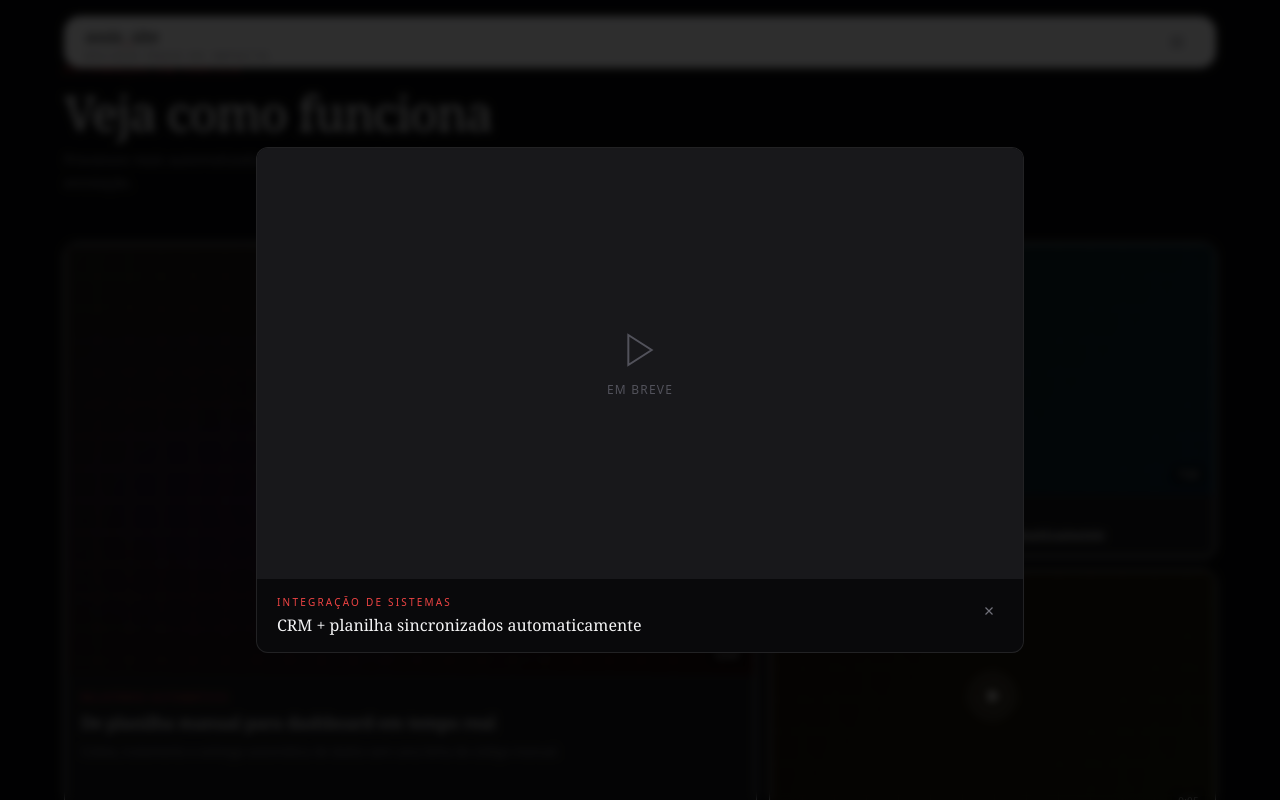
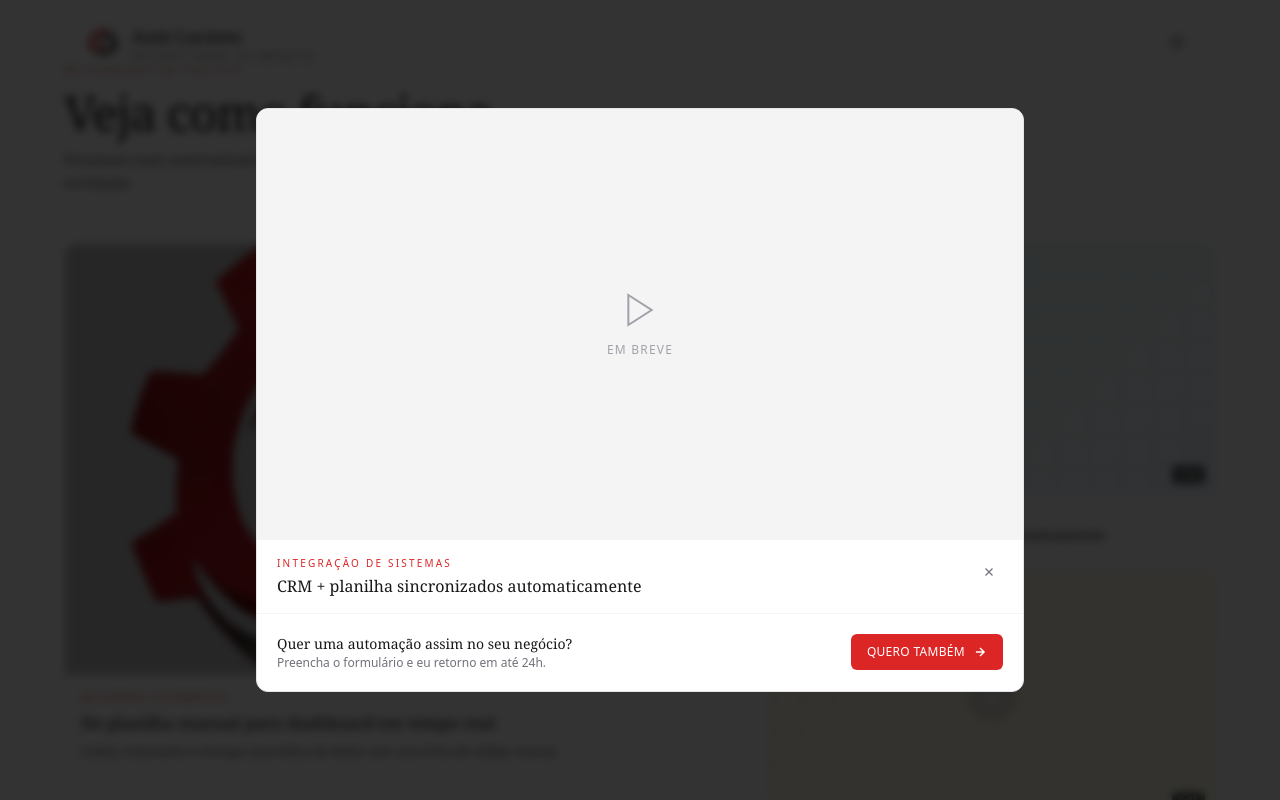
Before and after one commit to Danielalveslira/assis_automacoes, a Next.js app: page /home in a window 1280 px wide. Both pictures are taken after a click on the element 992 px from the left and 1363 px from the top of the page. Shown: the part 963-1763 px from the top of the page. Built offline with nearby package versions, Linux system fonts and the light colour scheme.

Commit message:
adiciona form nos videos

```diff
--- a/app/layout.tsx
+++ b/app/layout.tsx
@@ -2,8 +2,9 @@ import type { Metadata, Viewport } from "next";
 import { Inter, Instrument_Serif } from "next/font/google";
 import Link from "next/link";
 import { Analytics } from "@vercel/analytics/next";
+import Image from "next/image";
 
-import MobileMenu from "@/components/MobileMenu";
+// import MobileMenu from "@/components/MobileMenu";
 import { ThemeProvider } from "@/components/ThemeProvider";
 import { ThemeToggle } from "@/components/ThemeToggle";
 
@@ -125,15 +126,52 @@ function SiteFooter() {
 function Brand({ size = "md" }: { size?: "sm" | "md" }) {
   const titleSize = size === "sm" ? "text-base" : "text-lg";
   const tagSize   = size === "sm" ? "text-[9px]" : "text-[10px]";
+  const logoSize  = size === "sm" ? 28 : 36;
 
   return (
-    <Link href="/" className="flex flex-col leading-tight group">
-      <span className={`font-serif font-normal tracking-tight ${titleSize} text-zinc-900 dark:text-zinc-100 group-hover:opacity-75 transition-opacity duration-200`}>
-        assis<span className="text-red-600 dark:text-red-500">_</span>site
-      </span>
-      <span className={`font-sans ${tagSize} tracking-[0.22em] uppercase text-zinc-500 dark:text-zinc-500`}>
-        Decidir frase de impacto
-      </span>
+    <Link
+      href="/"
+      className="flex items-center gap-2.5 group"
+      aria-label="assis_site — Página inicial"
+    >
+      {/* Logo — troca conforme o tema */}
+      <div
+        className="relative shrink-0"
+        style={{ width: logoSize, height: logoSize }}
+      >
+        {/* Light mode */}
+        <Image
+          src="/clara.png"
+          alt="assis_site logo"
+          fill
+          sizes={`${logoSize}px`}
+          priority
+          className="object-contain block dark:hidden"
+        />
+        {/* Dark mode */}
+        <Image
+          src="/dark.png"
+          alt="assis_site logo"
+          fill
+          sizes={`${logoSize}px`}
+          priority
+          className="object-contain hidden dark:block"
+        />
+      </div>
+
+      {/* Texto da brand */}
+      <div className="flex flex-col leading-tight">
+        <span
+          className={`font-serif font-normal tracking-tight ${titleSize} text-zinc-900 dark:text-zinc-100 group-hover:opacity-75 transition-opacity duration-200`}
+        >
+          Assis Luciano
+        </span>
+        <span
+          className={`font-sans ${tagSize} tracking-[0.22em] uppercase text-zinc-500 dark:text-zinc-500`}
+        >
+          Decidir frase de impacto
+        </span>
+      </div>
     </Link>
   );
 }
--- a/components/VideoSection.tsx
+++ b/components/VideoSection.tsx
@@ -1,7 +1,7 @@
 // components/VideoSection.tsx
 'use client';
 
-import { useState } from 'react';
+import { useState, useEffect, useRef } from 'react';
 
 // ── TIPOS ─────────────────────────────────────────────────
 interface Video {
@@ -10,11 +10,11 @@ interface Video {
   title: string;
   desc?: string;
   duration: string;
-  // Troque src por uma URL real de YouTube/Vimeo quando tiver o vídeo
   src?: string;
+  thumbnail?: string;
 }
 
-// ── DADOS (substitua src quando tiver os vídeos reais) ────
+// ── DADOS ─────────────────────────────────────────────────
 const VIDEOS: Video[] = [
   {
     id: 'v1',
@@ -22,7 +22,8 @@ const VIDEOS: Video[] = [
     title: 'De planilha manual para dashboard em tempo real',
     desc: 'Coleta, tratamento e entrega automática de dados sem uma linha de código manual.',
     duration: '12:47',
-    src: "https://www.youtube-nocookie.com/embed/jNQXAC9IVRw?autoplay=1"
+    src: 'https://www.youtube-nocookie.com/embed/jNQXAC9IVRw?autoplay=1',
+    thumbnail: '/clara.png',
   },
   {
     id: 'v2',
@@ -40,18 +41,66 @@ const VIDEOS: Video[] = [
 
 // ── PLAYER MODAL ──────────────────────────────────────────
 function VideoModal({ video, onClose }: { video: Video; onClose: () => void }) {
+  const [showForm, setShowForm] = useState(false);
+  const formContainerRef = useRef<HTMLDivElement>(null);
+
+  // Carrega o script do OpnForm dinamicamente quando o form abre
+  useEffect(() => {
+    if (!showForm) return;
+
+    const scriptId = 'opnform-embed-handler';
+    const formId = 'formulario-de-solicitacao-de-servico-6x78e7';
+
+    const initEmbed = () => {
+      // @ts-expect-error - initEmbed é injetado pelo script externo
+      if (typeof window.initEmbed === 'function') {
+        // @ts-expect-error
+        window.initEmbed(formId, { autoResize: true });
+      }
+    };
+
+    const existing = document.getElementById(scriptId) as HTMLScriptElement | null;
+    if (existing) {
+      initEmbed();
+      return;
+    }
+
+    const script = document.createElement('script');
+    script.id = scriptId;
+    script.src = 'https://opnform.com/widgets/iframe.min.js';
+    script.async = true;
+    script.onload = initEmbed;
+    document.body.appendChild(script);
+  }, [showForm]);
+
+  // Bloqueia scroll do body enquanto o modal está aberto
+  useEffect(() => {
+    const original = document.body.style.overflow;
+    document.body.style.overflow = 'hidden';
+    return () => {
+      document.body.style.overflow = original;
+    };
+  }, []);
+
   return (
-    // Backdrop — clique fora fecha
     <div
       onClick={onClose}
-      className="fixed inset-0 z-50 flex items-center justify-center bg-black/80 backdrop-blur-sm p-4"
+      className="fixed inset-0 z-50 flex items-center justify-center bg-black/80 backdrop-blur-sm p-4 overflow-y-auto"
     >
       <div
         onClick={(e) => e.stopPropagation()}
-        className="w-full max-w-3xl bg-zinc-950 rounded-xl border border-white/10 overflow-hidden"
+        className={`
+          w-full bg-white dark:bg-zinc-950 rounded-xl border border-zinc-200 dark:border-white/10
+          overflow-hidden transition-all duration-500 ease-out my-8
+          ${showForm ? 'max-w-6xl' : 'max-w-3xl'}
+        `}
       >
+        {/* Container responsivo: lado a lado no desktop quando form está aberto */}
+        <div className={`flex flex-col ${showForm ? 'lg:flex-row' : ''}`}>
+          {/* ── COLUNA DO VÍDEO ── */}
+          <div className={`flex flex-col ${showForm ? 'lg:w-3/5 lg:border-r lg:border-zinc-200 lg:dark:border-white/10' : 'w-full'}`}>
             {/* Área do vídeo */}
-        <div className="relative aspect-video bg-zinc-900 flex items-center justify-center">
+            <div className="relative aspect-video bg-zinc-100 dark:bg-zinc-900 flex items-center justify-center">
               {video.src ? (
                 <iframe
                   src={video.src}
@@ -60,8 +109,7 @@ function VideoModal({ video, onClose }: { video: Video; onClose: () => void }) {
                   allowFullScreen
                 />
               ) : (
-            // Placeholder enquanto não tem vídeo real
-            <div className="flex flex-col items-center gap-3 text-zinc-600">
+                <div className="flex flex-col items-center gap-3 text-zinc-400 dark:text-zinc-600">
                   <svg width="40" height="40" fill="none" stroke="currentColor" strokeWidth="1.2" viewBox="0 0 24 24">
                     <polygon points="5 3 19 12 5 21 5 3" />
                   </svg>
@@ -72,19 +120,86 @@ function VideoModal({ video, onClose }: { video: Video; onClose: () => void }) {
 
             {/* Info + fechar */}
             <div className="flex items-start justify-between gap-4 px-5 py-4">
-          <div>
-            <p className="font-sans text-[10px] tracking-[.22em] uppercase text-red-500 mb-1">{video.tag}</p>
-            <p className="font-serif text-base text-zinc-100 leading-snug">{video.title}</p>
+              <div className="min-w-0">
+                <p className="font-sans text-[10px] tracking-[.22em] uppercase text-red-600 dark:text-red-500 mb-1">
+                  {video.tag}
+                </p>
+                <p className="font-serif text-base text-zinc-900 dark:text-zinc-100 leading-snug">
+                  {video.title}
+                </p>
               </div>
               <button
                 onClick={onClose}
-            className="flex-shrink-0 mt-0.5 w-7 h-7 flex items-center justify-center rounded-full text-zinc-500 hover:text-zinc-200 hover:bg-white/10 transition-colors"
+                className="flex-shrink-0 mt-0.5 w-7 h-7 flex items-center justify-center rounded-full text-zinc-500 hover:text-zinc-900 dark:hover:text-zinc-200 hover:bg-zinc-100 dark:hover:bg-white/10 transition-colors"
                 aria-label="Fechar vídeo"
               >
                 <svg width="14" height="14" stroke="currentColor" strokeWidth="2" viewBox="0 0 24 24">
                   <path d="M18 6 6 18M6 6l12 12" />
                 </svg>
               </button>
+            </div>
+
+            {/* CTA: abrir formulário (some quando o form já está aberto) */}
+            {!showForm && (
+              <div className="px-5 pb-5 pt-1 border-t border-zinc-100 dark:border-white/5">
+                <div className="flex items-center justify-between gap-4 pt-4">
+                  <div className="min-w-0">
+                    <p className="font-serif text-sm text-zinc-900 dark:text-zinc-100 leading-snug">
+                      Quer uma automação assim no seu negócio?
+                    </p>
+                    <p className="font-sans text-xs text-zinc-500 dark:text-zinc-500 mt-0.5">
+                      Preencha o formulário e eu retorno em até 24h.
+                    </p>
+                  </div>
+                  <button
+                    onClick={() => setShowForm(true)}
+                    className="flex-shrink-0 inline-flex items-center gap-2 bg-red-600 hover:bg-red-700 text-white font-sans text-xs tracking-wide uppercase px-4 py-2.5 rounded-md transition-colors"
+                  >
+                    Quero também
+                    <svg width="14" height="14" fill="none" stroke="currentColor" strokeWidth="2.5" viewBox="0 0 24 24">
+                      <path d="M5 12h14M12 5l7 7-7 7" />
+                    </svg>
+                  </button>
+                </div>
+              </div>
+            )}
+          </div>
+
+          {/* ── COLUNA DO FORMULÁRIO ── */}
+          {showForm && (
+            <div
+              ref={formContainerRef}
+              className="lg:w-2/5 border-t lg:border-t-0 border-zinc-200 dark:border-white/10 bg-zinc-50 dark:bg-zinc-900/50 flex flex-col"
+            >
+              <div className="flex items-start justify-between gap-3 px-5 pt-5 pb-3">
+                <div>
+                  <p className="font-sans text-[10px] tracking-[.22em] uppercase text-red-600 dark:text-red-500 mb-1">
+                    Fale comigo
+                  </p>
+                  <p className="font-serif text-base text-zinc-900 dark:text-zinc-100 leading-snug">
+                    Conte sobre seu processo
+                  </p>
+                </div>
+                <button
+                  onClick={() => setShowForm(false)}
+                  className="flex-shrink-0 font-sans text-[10px] tracking-wider uppercase text-zinc-500 hover:text-zinc-900 dark:hover:text-zinc-200 transition-colors"
+                  aria-label="Fechar formulário"
+                >
+                  Recolher
+                </button>
+              </div>
+
+              <div className="flex-1 px-2 pb-2">
+                <iframe
+                  id="formulario-de-solicitacao-de-servico-6x78e7"
+                  title="Formulário de Solicitação de Serviço"
+                  src="https://opnform.com/forms/formulario-de-solicitacao-de-servico-6x78e7"
+                  className="w-full border-0 rounded-md bg-white"
+                  style={{ minHeight: '539px' }}
+                />
+              </div>
+            </div>
+          )}
         </div>
       </div>
     </div>
@@ -102,6 +217,13 @@ function VideoCard({
   onClick: () => void;
 }) {
   const [hovered, setHovered] = useState(false);
+  const hasThumb = Boolean(video.thumbnail);
+
+  const placeholderGradient = featured
+    ? 'bg-[radial-gradient(ellipse_at_30%_60%,#fee2e240,transparent_60%),linear-gradient(135deg,#fafaf9,#fef2f2)] dark:bg-[radial-gradient(ellipse_at_30%_60%,#1f103480,transparent_60%),linear-gradient(135deg,#1c1917,#1c0a0a)]'
+    : video.id === 'v2'
+      ? 'bg-[linear-gradient(135deg,#ecfdf5,#eff6ff)] dark:bg-[linear-gradient(135deg,#0c1f1c,#0a1f2e)]'
+      : 'bg-[linear-gradient(135deg,#fff7ed,#fefce8)] dark:bg-[linear-gradient(135deg,#1c100a,#1a1a0a)]';
 
   return (
     <article
@@ -110,75 +232,69 @@ function VideoCard({
       onMouseLeave={() => setHovered(false)}
       className={`
         group relative rounded-xl overflow-hidden cursor-pointer
-        bg-zinc-900 border transition-all duration-300
+        bg-white dark:bg-zinc-900 border transition-all duration-300
         ${hovered
           ? 'border-red-600/40 shadow-[0_0_0_1px_rgba(220,38,38,0.15)]'
-          : 'border-white/8'
+          : 'border-zinc-200 dark:border-white/8'
         }
       `}
     >
-      {/* THUMBNAIL */}
       <div className={`relative overflow-hidden ${featured ? 'aspect-[16/10]' : 'aspect-video'}`}>
-
-        {/* Grade de fundo — substitua por <img> ou thumbnail real */}
-        <div className={`
-          absolute inset-0 transition-transform duration-500
-          ${hovered ? 'scale-105' : 'scale-100'}
-          ${featured
-            ? 'bg-[radial-gradient(ellipse_at_30%_60%,#1f103480,transparent_60%),linear-gradient(135deg,#1c1917,#1c0a0a)]'
-            : video.id === 'v2'
-              ? 'bg-[linear-gradient(135deg,#0c1f1c,#0a1f2e)]'
-              : 'bg-[linear-gradient(135deg,#1c100a,#1a1a0a)]'
-          }
-        `}>
-          {/* Grid decorativo */}
+        {hasThumb ? (
+          <>
+            <img
+              src={video.thumbnail}
+              alt={video.title}
+              className={`absolute inset-0 w-full h-full object-cover transition-transform duration-500 ${hovered ? 'scale-105' : 'scale-100'}`}
+            />
+            <div className={`absolute inset-0 transition-colors duration-300 ${hovered ? 'bg-black/40' : 'bg-black/25'}`} />
+          </>
+        ) : (
+          <div className={`absolute inset-0 transition-transform duration-500 ${hovered ? 'scale-105' : 'scale-100'} ${placeholderGradient}`}>
             <div
               aria-hidden
-            className="absolute inset-0 opacity-10"
+              className="absolute inset-0 opacity-[0.07] dark:opacity-10"
               style={{
                 backgroundImage:
-                'linear-gradient(rgba(255,255,255,.4) 1px,transparent 1px),linear-gradient(90deg,rgba(255,255,255,.4) 1px,transparent 1px)',
+                  'linear-gradient(currentColor 1px,transparent 1px),linear-gradient(90deg,currentColor 1px,transparent 1px)',
                 backgroundSize: '32px 32px',
+                color: 'rgb(82 82 91)',
               }}
             />
           </div>
+        )}
 
-        {/* Botão play */}
         <div className="absolute inset-0 flex items-center justify-center z-10">
           <div className={`
-            flex items-center justify-center rounded-full border backdrop-blur-sm
-            transition-all duration-200
+            flex items-center justify-center rounded-full border backdrop-blur-sm transition-all duration-200
             ${featured ? 'w-16 h-16' : 'w-12 h-12'}
             ${hovered
               ? 'bg-red-600 border-red-600 scale-110'
-              : 'bg-white/10 border-white/20'
+              : hasThumb
+                ? 'bg-white/15 border-white/30'
+                : 'bg-zinc-900/10 dark:bg-white/10 border-zinc-900/20 dark:border-white/20'
             }
           `}>
-            <svg
-              className={`translate-x-px ${featured ? 'w-5 h-5' : 'w-4 h-4'}`}
-              viewBox="0 0 16 16" fill="white"
-            >
+            <svg className={`translate-x-px ${featured ? 'w-5 h-5' : 'w-4 h-4'}`} viewBox="0 0 16 16" fill="white">
               <polygon points="4,2 14,8 4,14" />
             </svg>
           </div>
         </div>
 
-        {/* Duração */}
         <span className="absolute bottom-2.5 right-2.5 z-10 font-sans text-[10px] text-white bg-black/60 px-1.5 py-0.5 rounded tracking-wide">
           {video.duration}
         </span>
       </div>
 
-      {/* INFO */}
       <div className={`px-4 ${featured ? 'py-4' : 'py-3'}`}>
-        <p className="font-sans text-[9px] tracking-[.22em] uppercase text-red-500 mb-1.5">
+        <p className="font-sans text-[9px] tracking-[.22em] uppercase text-red-600 dark:text-red-500 mb-1.5">
           {video.tag}
         </p>
-        <p className={`font-serif font-normal text-zinc-100 leading-snug ${featured ? 'text-[17px]' : 'text-sm'}`}>
+        <p className={`font-serif font-normal text-zinc-900 dark:text-zinc-100 leading-snug ${featured ? 'text-[17px]' : 'text-sm'}`}>
           {video.title}
         </p>
         {featured && video.desc && (
-          <p className="font-sans text-xs text-zinc-500 mt-2 leading-relaxed">
+          <p className="font-sans text-xs text-zinc-600 dark:text-zinc-500 mt-2 leading-relaxed">
             {video.desc}
           </p>
         )}
@@ -190,38 +306,29 @@ function VideoCard({
 // ── SEÇÃO PRINCIPAL ───────────────────────────────────────
 export function VideoSection() {
   const [activeVideo, setActiveVideo] = useState<Video | null>(null);
-
   const [featured, ...rest] = VIDEOS;
 
   return (
     <>
-      <section id="servicos" className="bg-zinc-950 px-6 py-20 border-t border-white/8">
+      <section
+        id="servicos"
+        className="bg-white dark:bg-zinc-950 px-6 py-20 border-t border-zinc-200 dark:border-white/8 transition-colors duration-300"
+      >
         <div className="max-w-6xl mx-auto">
-
-          {/* Cabeçalho */}
           <div className="mb-12">
             <p className="font-sans text-[10px] tracking-[.28em] uppercase text-red-600 dark:text-red-500 mb-3">
               Automação em prática
             </p>
-            <h2 className="font-serif text-4xl md:text-5xl font-normal tracking-tight text-zinc-100 mb-3">
+            <h2 className="font-serif text-4xl md:text-5xl font-normal tracking-tight text-zinc-900 dark:text-zinc-100 mb-3">
               Veja como funciona
             </h2>
-            <p className="font-sans text-sm text-zinc-500 font-light leading-relaxed max-w-sm">
+            <p className="font-sans text-sm text-zinc-600 dark:text-zinc-500 font-light leading-relaxed max-w-sm">
               Processos reais automatizados, do zero ao resultado. Sem enrolação.
             </p>
           </div>
 
-          {/* Grid: 1 destaque + 2 menores */}
           <div className="grid grid-cols-1 md:grid-cols-[1.55fr_1fr] gap-3">
-
-            {/* Destaque */}
-            <VideoCard
-              video={featured}
-              featured
-              onClick={() => setActiveVideo(featured)}
-            />
-
-            {/* Menores empilhados */}
+            <VideoCard video={featured} featured onClick={() => setActiveVideo(featured)} />
             <div className="flex flex-col gap-3">
               {rest.map((v) => (
                 <VideoCard key={v.id} video={v} onClick={() => setActiveVideo(v)} />
@@ -229,29 +336,20 @@ export function VideoSection() {
             </div>
           </div>
 
-            {/* Rodapé da seção */}
           <div className="mt-8 flex items-center justify-between">
-              <span className="font-sans text-xs text-zinc-700 tracking-wide">
+            <span className="font-sans text-xs text-zinc-400 dark:text-zinc-700 tracking-wide">
               3 de 3 vídeos
             </span>
-
-              {/* <a
-                href="#videos"
-                className="font-sans text-xs tracking-[.18em] uppercase text-zinc-500 hover:text-red-500 flex items-center gap-1.5 transition-colors duration-200"
-              >
-                Ver todos os casos
-                <svg width="14" height="14" fill="none" stroke="currentColor" strokeWidth="1.8" viewBox="0 0 24 24">
-                  <path d="M5 12h14M12 5l7 7-7 7" />
-                </svg>
-              </a> */}
           </div>
-
         </div>
       </section>
 
-      {/* Modal — renderiza fora do flow */}
       {activeVideo && (
-        <VideoModal video={activeVideo} onClose={() => setActiveVideo(null)} />
+        <VideoModal
+          key={activeVideo.id}
+          video={activeVideo}
+          onClose={() => setActiveVideo(null)}
+        />
       )}
     </>
   );
```
Also changed, not shown: public/clara.png (added), public/dark.png (added). Lines whose indentation alone changed are shown as unchanged.
